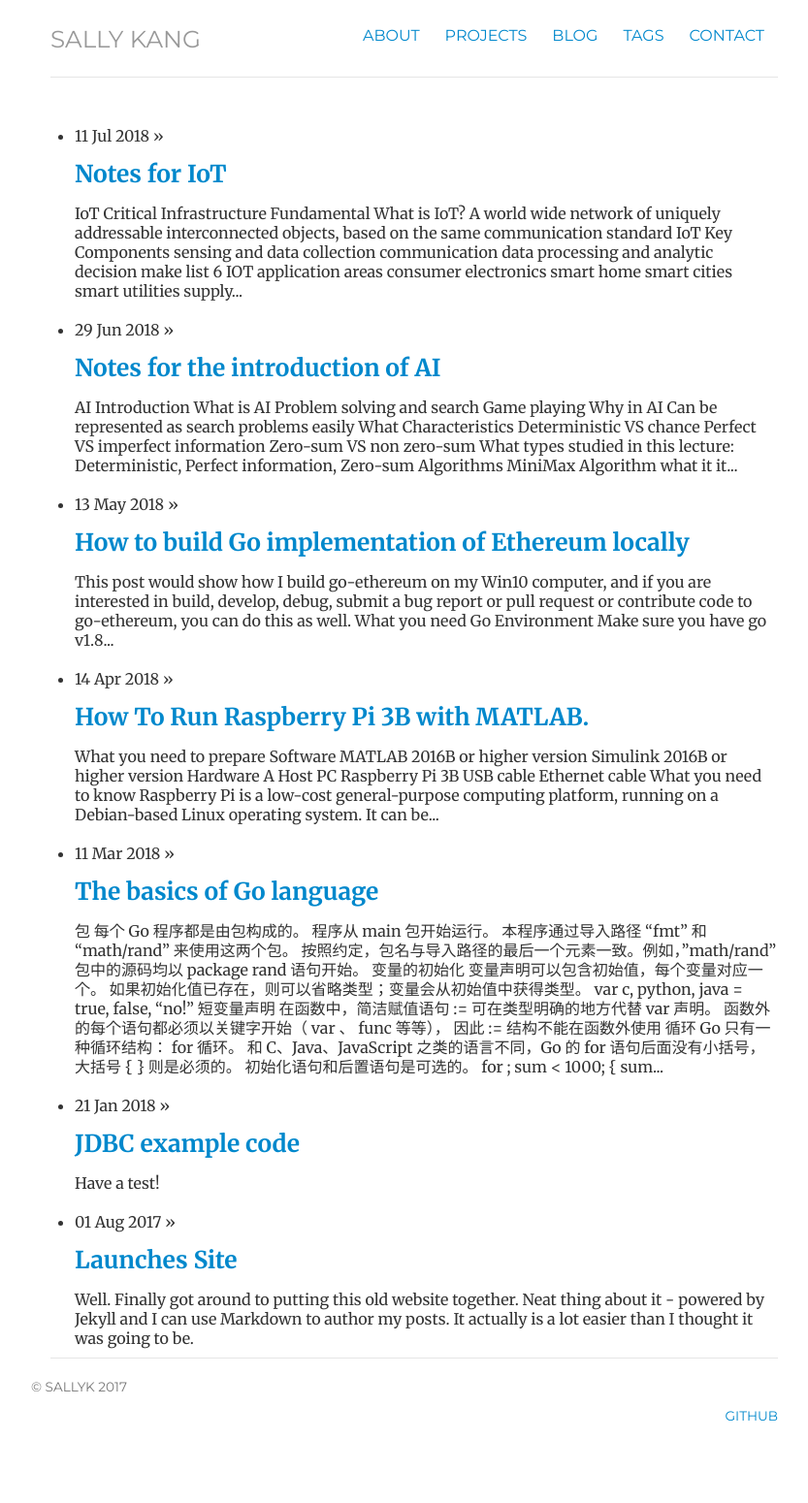
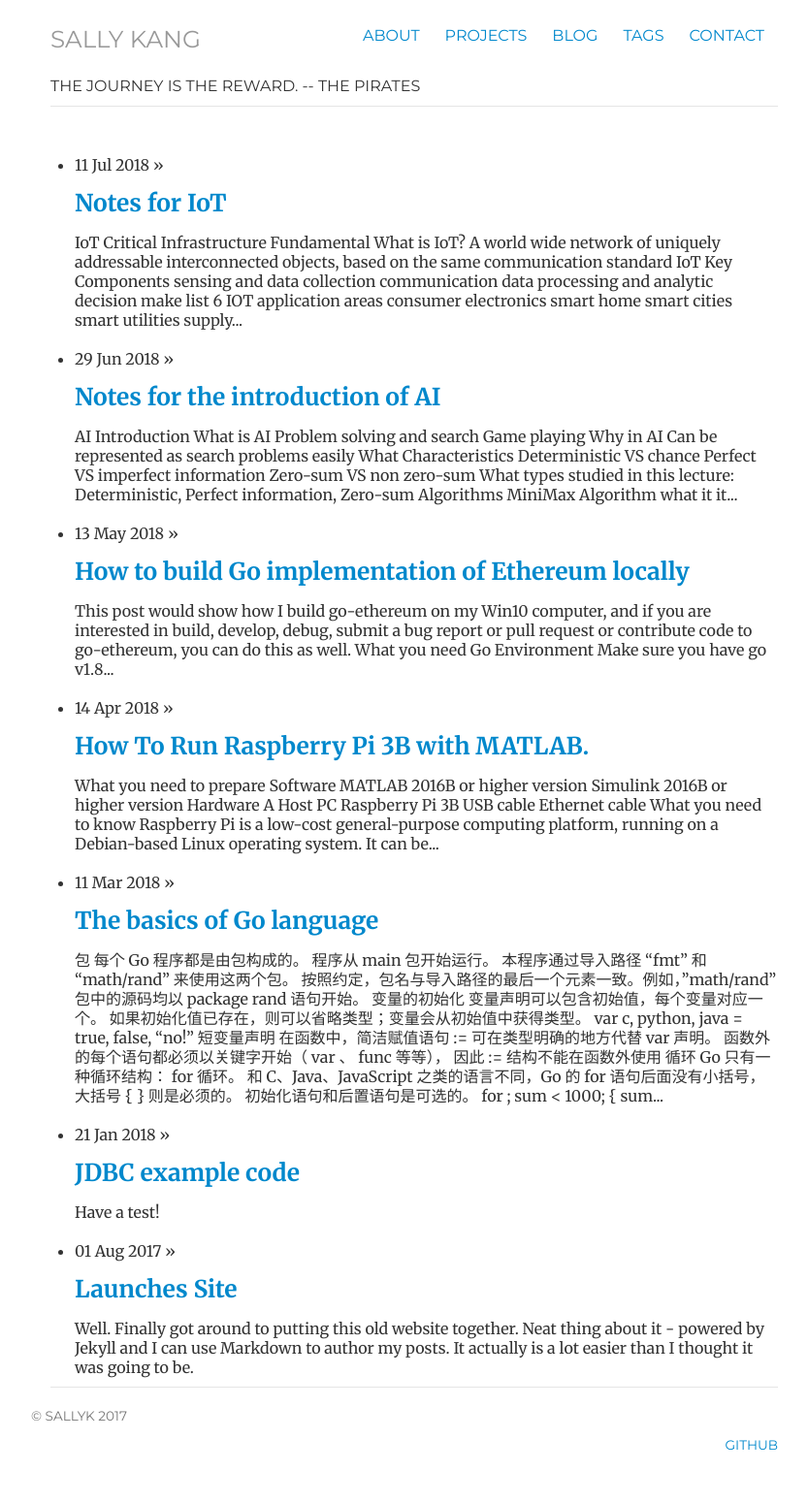
Before and after one commit to SallyKAN/SallyKAN.github.io, a Jekyll site: the page built from index.html, in a window 1280 px wide. Shown: the whole page at 97% size, without its empty margins (213-1046 px from the left). Built offline with Jekyll 4.4.1, drawn with Linux system fonts in a browser that asks for light colours; before the commit the page ends 1520 px from its top, so only the background shows below that.

Commit message:
new post

```diff
--- a/_includes/header.html
+++ b/_includes/header.html
@@ -8,4 +8,5 @@
 
 	</ul>
 	<h3 class="text-muted"><a href="/">Sally Kang</a></h3>
+	<p> The Journey is the Reward. -- The Pirates </p>
 </div> <!-- /header -->
```
